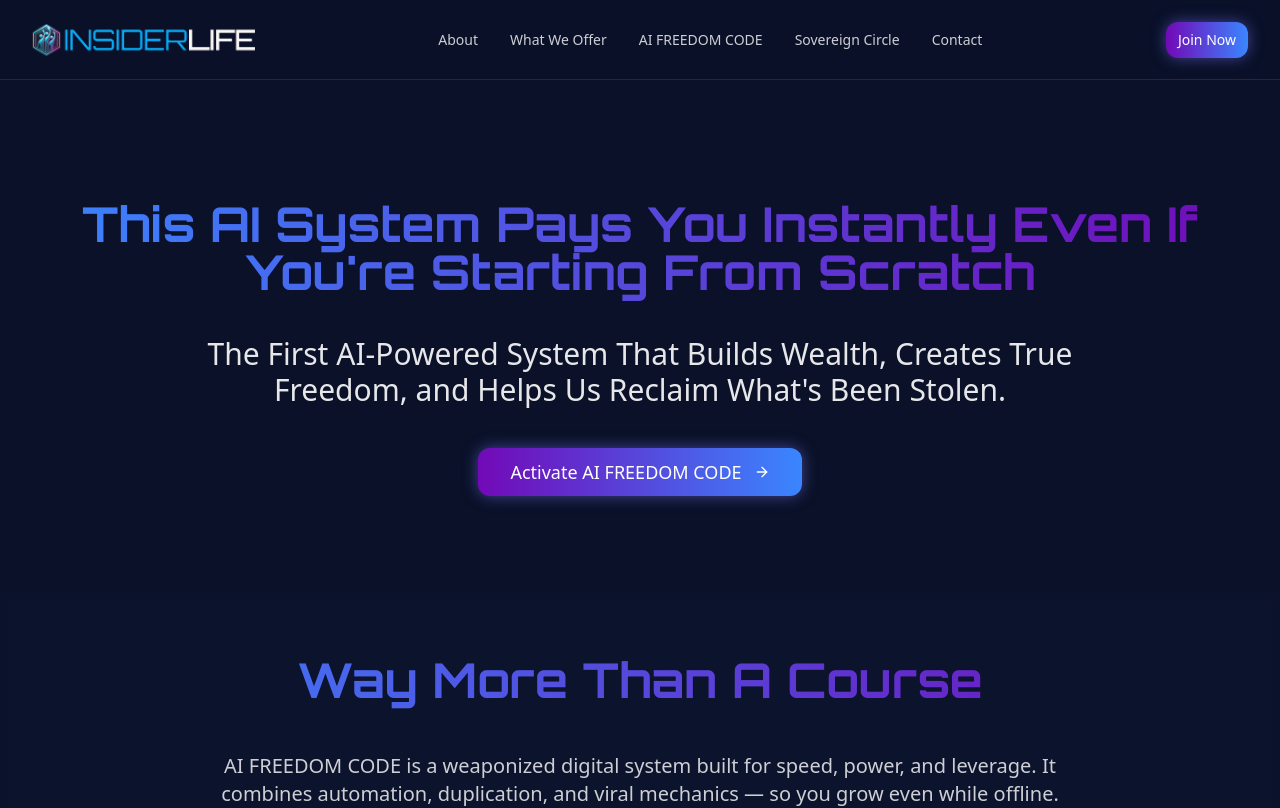
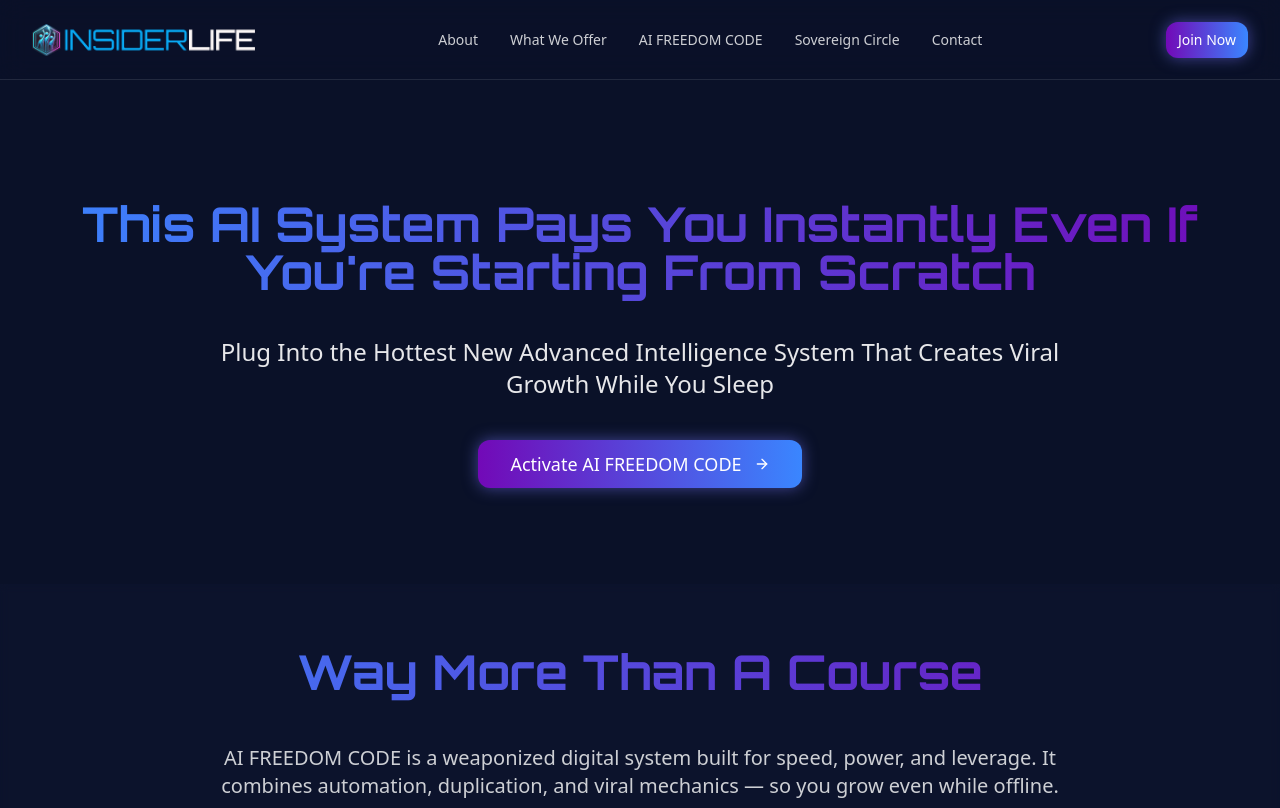
Before and after one commit to TokenomixLabs/insiderlife-lander, a React (Vite) app: page /aifreedomcode in a window 1280 px wide. Shown: the top 808 px of the page. Built offline with nearby package versions, Linux system fonts and the light colour scheme.

Commit message:
Fix: Update hero section subheadline
Update the subheadline text in the HeroSection component and adjust its styling to fit within two lines.

```diff
--- a/src/components/aifreedom/HeroSection.tsx
+++ b/src/components/aifreedom/HeroSection.tsx
@@ -1,3 +1,4 @@
+
 import React from 'react';
 import { Button } from '@/components/ui/button';
 import { ArrowRight } from 'lucide-react';
@@ -13,8 +14,8 @@ const HeroSection = () => {
       <h1 className="text-3xl md:text-4xl lg:text-5xl font-bold font-orbitron mb-6 text-gradient leading-[1.4] py-2 pb-4">
         This AI System Pays You Instantly Even If You're Starting From Scratch
       </h1>
-      <p className="text-xl md:text-2xl lg:text-3xl mb-10 max-w-4xl mx-auto text-white/90 leading-tight">
-        The First AI-Powered System That Builds Wealth, Creates True Freedom, and Helps Us Reclaim What's Been Stolen.
+      <p className="text-lg md:text-xl lg:text-2xl mb-10 max-w-4xl mx-auto text-white/90 leading-tight">
+        Plug Into the Hottest New Advanced Intelligence System That Creates Viral Growth While You Sleep
       </p>
       <div className="flex justify-center">
         <Button
```
